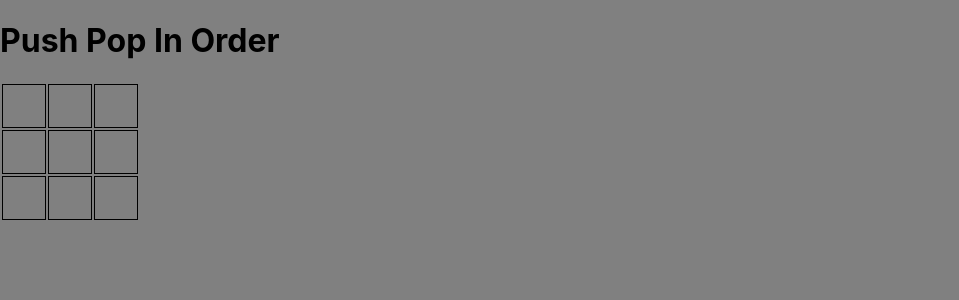
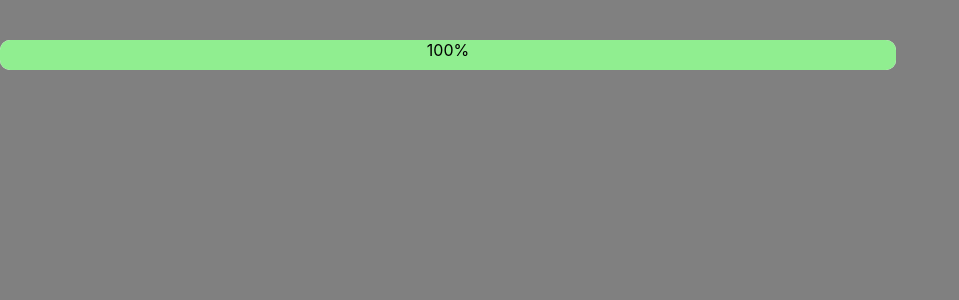
Before and after one commit to Dpkbinwal/goal-machineRound, a React (Create React App) app: page / in a window 1280 px wide. Shown: the top 300 px of the page, without its empty margins (0-959 px from the left). Built offline with nearby package versions, Linux system fonts and the light colour scheme.

Commit message:
progressBar

```diff
--- a/src/App.js
+++ b/src/App.js
@@ -12,10 +12,18 @@ import DropDown from './dropDown/DropDown';
 import Tabs from './tabs/Tabs';
 import Swap from './swapListElement/swap';
 import Memory from './2D-memoryCube/Memory';
+import ProgressBar from './progress/ProgressBar';
+import { useEffect, useState } from 'react';
 
 function App() {
+  const [progressBar, setProgressBar] = useState(0);
+  useEffect(()=>{
+    const interval = setTimeout(() => {
+      if(progressBar<100) setProgressBar(progressBar+1);
+     },20)
+  })
   return (
-    <div className="app" style={{backgroundColor: 'grey'}}>
+    <div className="app" style={{backgroundColor: 'grey', textAlign:'center'}}>
       {/* <StarRating starCount={10}/> */}
       {/* <FileExplorer data={data}/> */}
       {/* <FAQ/> */}
@@ -27,7 +35,8 @@ function App() {
       {/* <DropDown/> */}
       {/* <Tabs/> */}
       {/* <Swap/> */}
-      <Memory/>
+      {/* <Memory/> */}
+      <ProgressBar progress={progressBar} color='lightgreen'/>
     </div>
   );
 }
```
